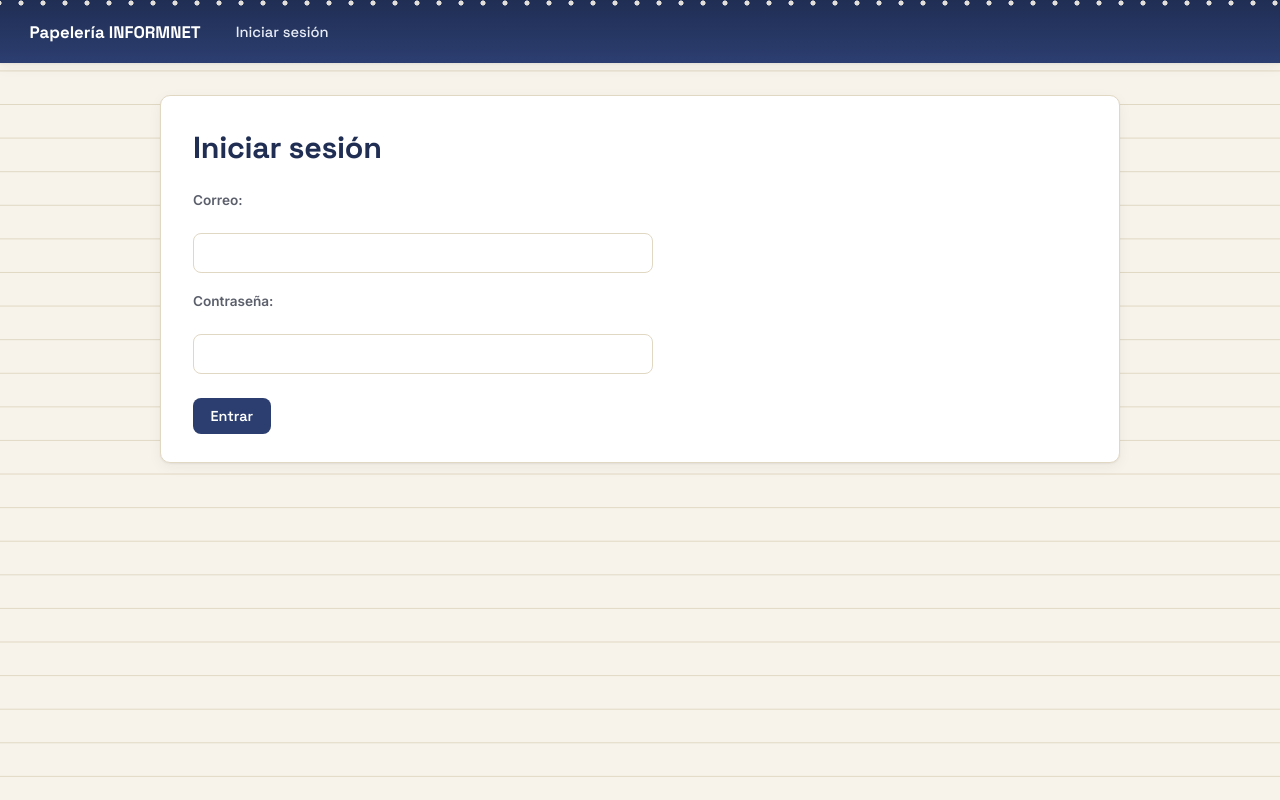
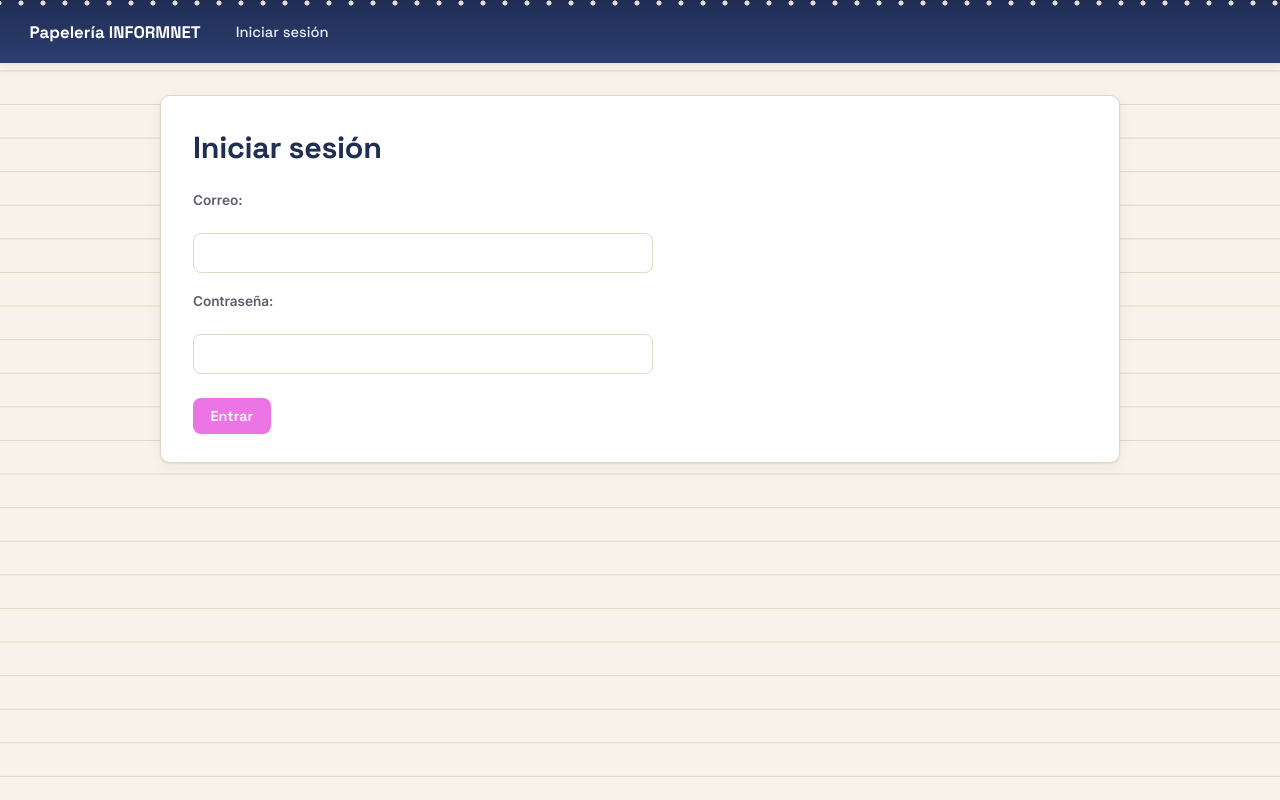
Before and after one commit to LisethNato/papeleria-informnet, a Flask app: page /login in a window 1280 px wide. Run offline with Flask 3, Linux system fonts and the light colour scheme.

Commit message:
Actualizar estilos del botón Nuevo Usuario

```diff
--- a/app/static/css/style.css
+++ b/app/static/css/style.css
@@ -13,7 +13,9 @@
     --ink-soft: #5B5F6B;
     --ink-blue: #2C3E70;
     --ink-blue-dark: #202E54;
-    --pencil: #D98E31;
+    --pencil: #eda437;
+    --nuevousuario: #a6bd22;
+    --entrar: #ec75e6;
     --pencil-dark: #2cc4ea;
     --eraser: #C1503F;
     --eraser-dark: #9E3F32;
@@ -21,6 +23,7 @@
     --success-bg: #E7F1EA;
     --danger-bg: #F7E7E4;
     --info-bg: #E9EEF6;
+    --nuevousuario: #13ad94;
     --radius: 10px;
     --shadow: 0 1px 2px rgba(35, 38, 43, 0.06), 0 4px 14px rgba(35, 38, 43, 0.05);
 }
@@ -147,11 +150,11 @@ ul.flashes li {
     border-radius: 8px;
     border: none;
     cursor: pointer;
-    background: var(--ink-blue);
+    background: var(--entrar);
     color: #fff;
     transition: transform 0.05s ease, background 0.15s ease;
 }
-.btn:hover, button:hover { background: var(--ink-blue-dark); }
+.btn:hover, button:hover { background: var(--ink-blue); }
 .btn:active, button:active { transform: translateY(1px); }
 
 button[onclick*="confirm"] {
@@ -166,7 +169,7 @@ button[onclick*="confirm"]:hover {
 
 a[href*="/nuevo"], a[href*="/nueva"] {
     display: inline-block;
-    background: var(--pencil);
+    background: var(--nuevousuario);
     color: #fff;
     padding: 0.55rem 1.1rem;
     border-radius: 8px;
```
